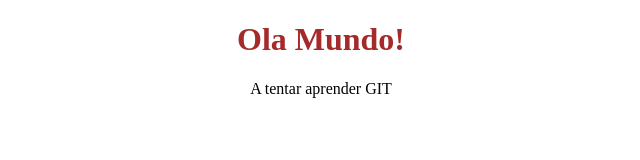
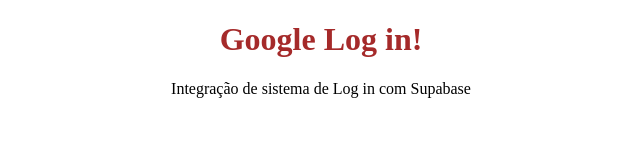
Before and after one commit to NMWBased/GAuth-Supa-Next, a plain HTML site: page index.html in a window 1280 px wide. Shown: the whole page, without its empty margins (319-959 px from the left). Drawn offline with Linux system fonts and the light colour scheme.

Commit message:
Atualização

```diff
--- a/index.html
+++ b/index.html
@@ -6,7 +6,7 @@
     <title>Document</title>
 </head>
 <body>
-    <h1 style="font-weight: bold; color: brown; text-align: center;">Ola Mundo!</h1>
-    <p style="text-align: center;">A tentar aprender GIT</p>
+    <h1 style="font-weight: bold; color: brown; text-align: center;">Google Log in!</h1>
+    <p style="text-align: center;">Integração de sistema de Log in com Supabase</p>
 </body>
 </html>
```
